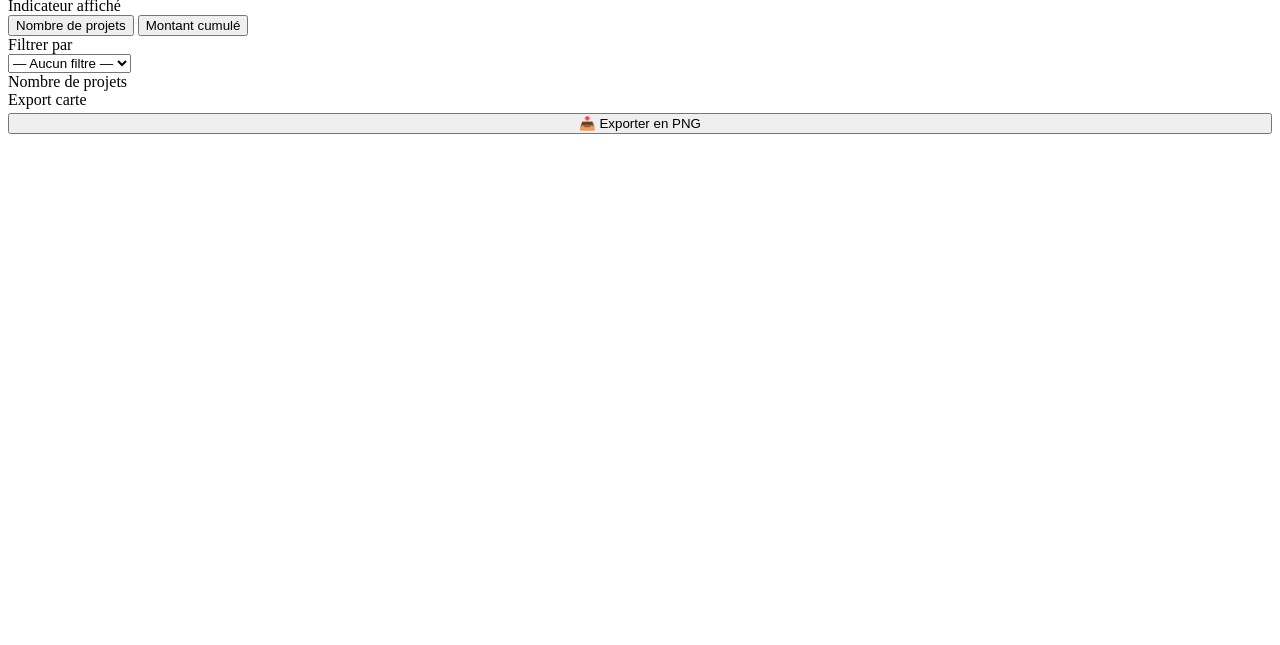
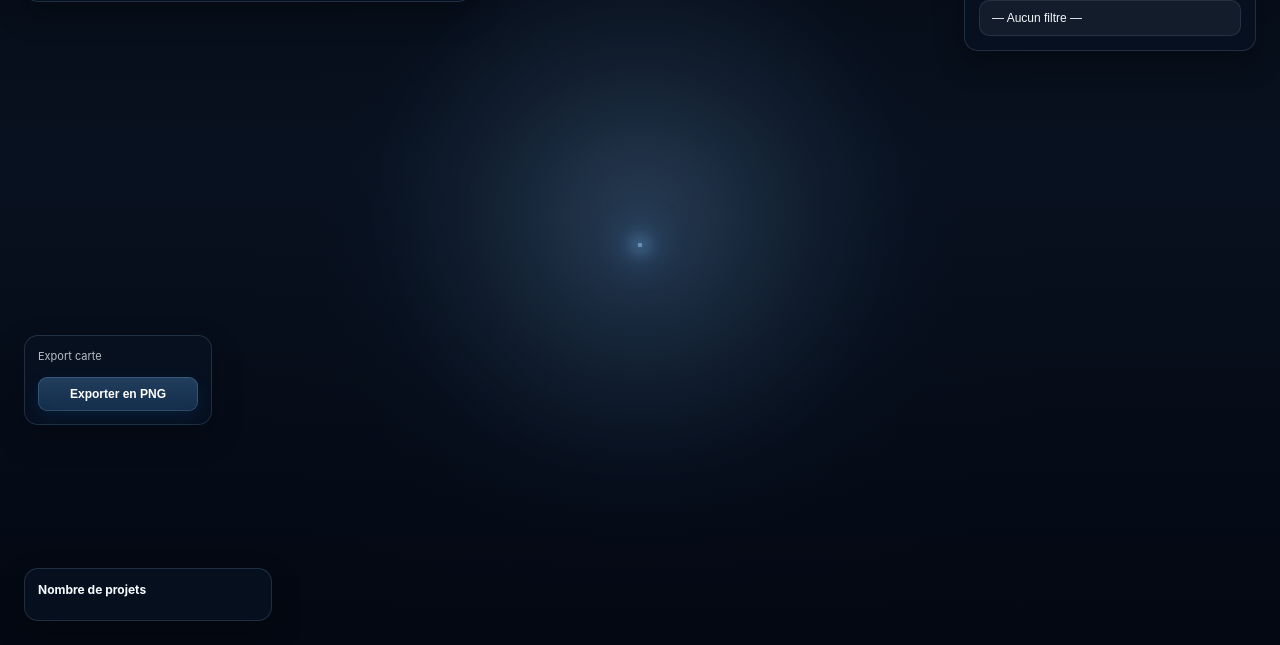
Before and after one commit to aurelohierpro/Projets_GD, a plain HTML site: page index.html in a window 1280 px wide. Shown: the part 155-800 px from the top of the page. Drawn offline with Linux system fonts and the light colour scheme; a script that the page names is missing.

Commit message:
Update index.html

```diff
--- a/index.html
+++ b/index.html
@@ -1,7 +1,20 @@
+<!DOCTYPE html>
+<html lang="fr">
+<head>
+  <meta charset="UTF-8" />
+  <meta name="viewport" content="width=device-width, initial-scale=1.0" />
+  <title>Global Development</title>
+
+  <link rel="stylesheet" href="./style.css" />
+
+  <script src="https://unpkg.com/deck.gl@latest/dist.min.js"></script>
+</head>
+<body>
   <div id="stars-container"></div>
   <div id="globe-halo"></div>
   <div id="container">
     <canvas id="halo-canvas" style="position:absolute;top:0;left:0;pointer-events:none;z-index:1;"></canvas>
+
     <div id="ui-top-left" class="panel">
       <div class="header-block">
         <div class="title-main">GLOBAL DEVELOPMENT</div>
@@ -29,16 +42,13 @@
         <button id="btnProjects" class="seg-btn active">Nombre de projets</button>
         <button id="btnAmount" class="seg-btn">Montant cumulé</button>
       </div>
+
       <div class="controls-title funding-title">Filtrer par</div>
       <select id="filterTypeSelect">
         <option value="none">— Aucun filtre —</option>
         <option value="funder">Bailleur</option>
-     <option value="responsible">Responsable</option>
-     <option value="filiale">Filiale</option>
-     <option value="sector">Secteur</option>
-     <option value="expert">Expert</option>
-     <option value="amount">Montant</option>
       </select>
+
       <div id="filterValueWrapper" style="margin-top:10px; display:none;"></div>
     </div>
 
@@ -50,10 +60,14 @@
     <div id="ui-export" class="panel">
       <div class="controls-title">Export carte</div>
       <button id="btnExport" class="seg-btn active" style="width:100%; margin-top:4px;">
-      📥 Exporter en PNG
+        Exporter en PNG
       </button>
       <div id="exportStatus" style="font-size:11px; opacity:0.7; margin-top:8px; display:none;"></div>
     </div>
 
     <div id="tooltip"></div>
   </div>
+
+  <script src="./script.js"></script>
+</body>
+</html>
```
Lines whose indentation alone changed are shown as unchanged.
